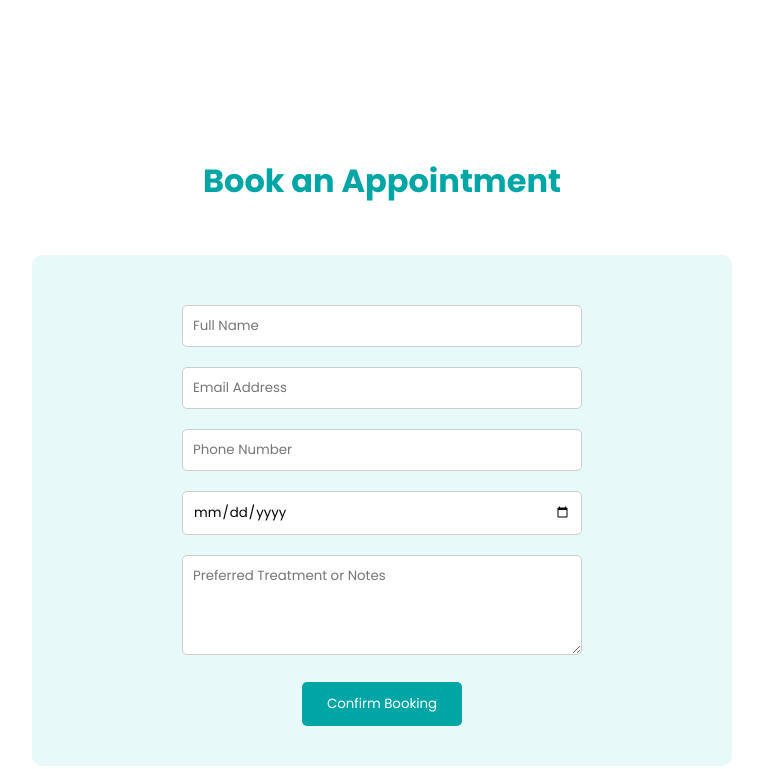
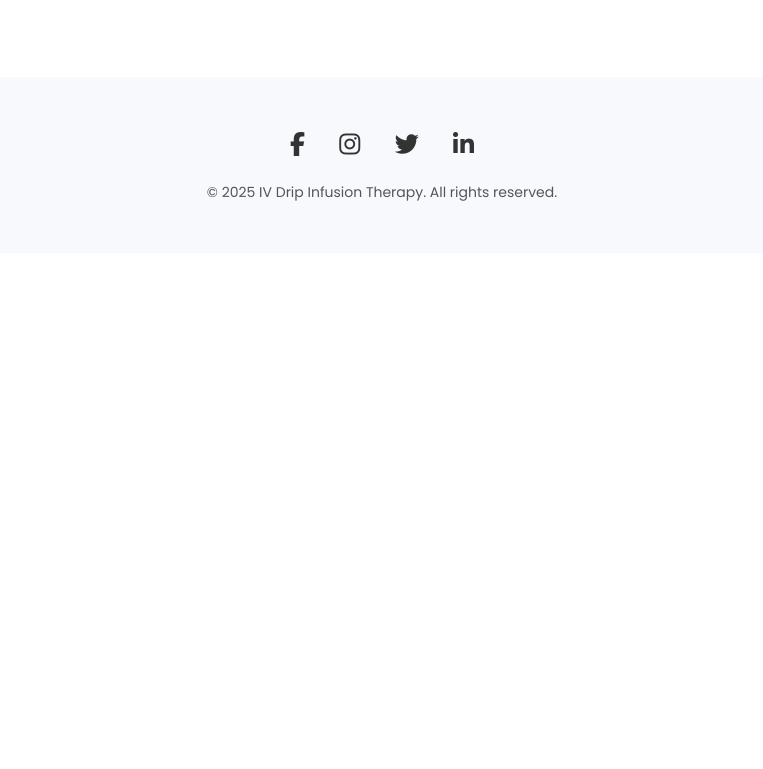
Before and after one commit to haneeo3/IV-infusion-therapy, a plain HTML site: page index.html in a window 1280 px wide. Shown: the part 2864-3633 px from the top of the page, without its empty margins (258-1021 px from the left). After the commit the page ends 3117 px from the top, so only its background shows below. Drawn offline with Linux system fonts and the light colour scheme.

Commit message:
Update index.html

```diff
--- a/index.html
+++ b/index.html
@@ -201,10 +201,10 @@
 
 
   <section id="contact">
-    <h2 class="fade-in">Phone Number</h2>
+    <h2 class="fade-in">Contact</h2>
     <div class="contact-grid">
       <div class="clinic fade-in">
-        <h3>07377067457</h3>
+        <h3>Phone Number: 07377067457</h3>
       </div>
     </div>
 
@@ -219,19 +219,6 @@
     </div>
   </section>
 
-  <section id="booking">
-  <h2 class="fade-in">Book an Appointment</h2>
-  <div class="mailing fade-in">
-    <form onsubmit="event.preventDefault(); alert('Thank you! We will contact you shortly to confirm your appointment.');">
-      <input type="text" placeholder="Full Name" required><br>
-      <input type="email" placeholder="Email Address" required><br>
-      <input type="tel" placeholder="Phone Number" required><br>
-      <input type="date" required><br>
-      <textarea placeholder="Preferred Treatment or Notes" style="width:calc(100% - 40px); max-width:400px; height:100px; margin:10px; border-radius:5px; border:1px solid #ccc; padding:10px;"></textarea><br>
-      <button type="submit">Confirm Booking</button>
-    </form>
-  </div>
-</section>
 
 
   <footer>
```
